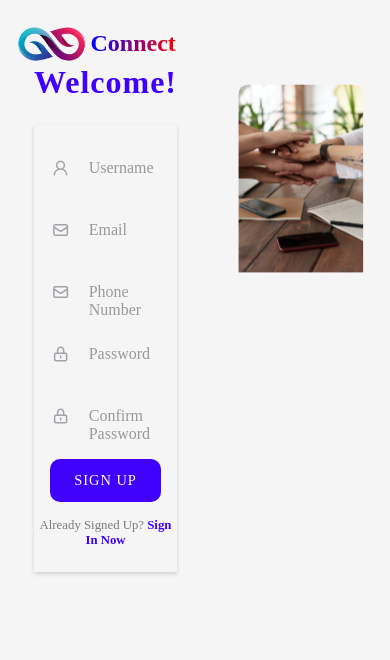
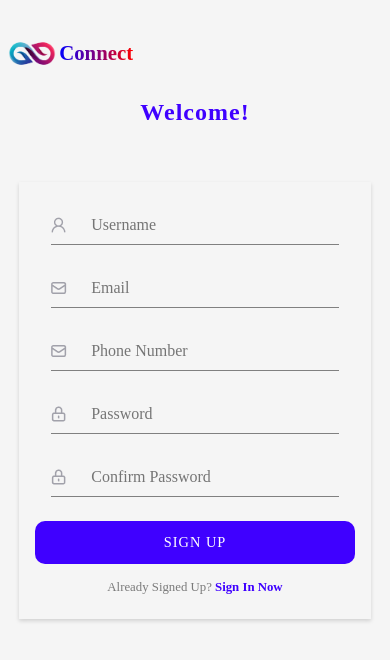
Before and after one commit to Samuellyworld/connectz, a React (Create React App) app in the folder client/: page /register in a window 390 px wide. Shown: the top 660 px of the page. Built offline with nearby package versions, Linux system fonts and the light colour scheme; a web font is replaced by a local one.

Commit message:
fix/fixing mobile responsive for sign up page 🥑

```diff
--- a/client/src/components/input-field.tsx
+++ b/client/src/components/input-field.tsx
@@ -87,12 +87,12 @@ const InputWithLabel : (props: any) => JSX.Element = (props : any) => {
       }}
       hasValue={hasValue}
       toValidate = {props.toValidate}
-
+      placeholder = {!inputValue ? props.theLabel : ""}
      />
-     <InputLabel htmlFor="input-field">{props.theLabel}</InputLabel>
+     <InputLabel htmlFor="input-field">{inputValue && props.theLabel}</InputLabel>
      <ErrorMessage>{error}</ErrorMessage>
      {props.errorMessage ? <ErrorMessage>{props.errorMessage}</ErrorMessage> : <></>}
-  </InputContainer>
+    </InputContainer>
   );
 };
 
--- a/client/src/components/sign-up.tsx
+++ b/client/src/components/sign-up.tsx
@@ -25,12 +25,6 @@ import {
 // import input field
 import InputWithLabel from "./input-field";
 
-import logo from '../../assets/logo.png';
-import LockIcon from '../../assets/LockIcon.png'
-import emailIcon from '../../assets/emailIcon.png'
-import Vector from '../../assets/Vector.png';
-import Image from '../../assets/connect.jpg'
-
 // sign up JSX building block
 const SignUp : () => JSX.Element = () => {
 
@@ -54,13 +48,15 @@ const SignUp : () => JSX.Element = () => {
 
   }
 
-  // buildiing block
+  // building block
   return (
     <SignUpContainer>
       <SignUpLeft>
       <LogoContainer>
           <LeftImageContainer>
-                <Logo src ='/assets/png/logo.png' />
+                <Logo src ='/assets/png/logo.png'
+                 style={{ width : "3rem"}}
+                 />
           </LeftImageContainer>
         <span className="text">Connect</span>
       </LogoContainer>
--- a/client/src/pages/sign-up.tsx
+++ b/client/src/pages/sign-up.tsx
@@ -1,10 +1,10 @@
 // import relevant component
 import SignUp from "../components/sign-up";
 
-const SignUpPage = () => {
+const SignUpPage : () => JSX.Element = () => {
     return (
         <SignUp/>
-    )
+     );
 }
 
 export default SignUpPage;
--- a/client/src/styles/form/input-field.styles.ts
+++ b/client/src/styles/form/input-field.styles.ts
@@ -5,8 +5,9 @@ import styled, {css} from "styled-components";
 // props types
 interface Props {
    hasValue : boolean,
-   toValidate :  boolean
+   toValidate :  boolean,
 }
+
 
 // input container styles
 export const InputContainer = styled.div`
@@ -15,13 +16,20 @@ export const InputContainer = styled.div`
 
 // input field styles field
 export const InputField = styled.input<Props>`
+  display : flex;
+  justify-content : center;
+  align-items: center;
   border: none;
   font-size: 1rem;
   padding: 10px;
-  width: 100%;
+  width: 90%;
   outline: none;
-  background-color:whitesmoke ;
+  background-color: whitesmoke;
+  border-bottom : solid 1px grey;
   padding-left: 2.5rem;
+
+  margin: auto;
+  font-family : TT firs, "sans-serif";
 
 
   &:focus {
@@ -38,6 +46,7 @@ export const InputField = styled.input<Props>`
         padding:0.1rem 0.2rem ;
         border-radius:1px ;
         top : 1px;
+        font-family : TT firs, "sans-serif";
       }
     `}
 `;
@@ -50,13 +59,14 @@ export const InputLabel = styled.label`
   font-size: 1rem;
   color: #999;
   transition: all 0.2s ease-out;
+  font-family : TT firs, "sans-serif";
 `;
 
 export const IconPNG = styled.img`
   position:absolute ;
   top : 50%;
   transform:translateY(-50%) ;
-  left:3% ;
+  left:  5% ;
 `
 
 export const ErrorMessage = styled.div`
@@ -66,4 +76,5 @@ export const ErrorMessage = styled.div`
   color: red; /* or any other color that you prefer */
   font-size: 0.8rem;
   font-weight: 200;
+  font-family : TT firs, "sans-serif";
 `;
--- a/client/src/styles/form/sign-up.styles.ts
+++ b/client/src/styles/form/sign-up.styles.ts
@@ -9,6 +9,7 @@ export const SignUpContainer = styled.div`
     position:relative;
     display: flex;
     flex-direction:row ;
+
 `
 // sign up left styles
 export const SignUpLeft = styled.div`
@@ -19,14 +20,23 @@ export const SignUpLeft = styled.div`
     height : 100%;
     width : 100%;
     padding : 1.5rem 1rem;
+    gap : 2rem;
 
-
+    @media screen and (max-width : 500px) {
+        padding : 0.5rem;
+        margin-top : 2rem;
+    }
 `
 // sign up right styles
 export const SignUpRight = styled.div`
     flex:1;
     height: 100vh;
     overflow:hidden ;
+    margin-top: 2rem;
+
+    @media screen and (max-width : 830px) {
+        display : none;
+    }
 `
 // sign up right mini styles
 export const SignUpRightMini = styled.div`
@@ -38,6 +48,13 @@ export const SignUpRightMini = styled.div`
     left : 50%;
     transform:translate(-50%, -50%) ;
     border-radius: 10px;
+
+    @media screen and (max-width: 1100px) and (min-width: 890px) {
+        width : 80%;
+    }
+    @media screen and (max-width : 890px) {
+        width: 90%;
+    }
 `
 // sign up right image styles
 export const RightImage = styled.img`
@@ -54,11 +71,16 @@ export const LogoContainer = styled.div`
         background: linear-gradient(to right, blue, red);
         -webkit-background-clip: text;
         -webkit-text-fill-color: transparent;
+
+        @media screen and (max-width : 600px) {
+            font-size : 1.3rem;
+        }
     }
 `
 // logo image styles
 export const LogoImage = styled.img`
-    height:25px ;
+    height: 25px ;
+
 `
 
 // welcome text styles
@@ -69,6 +91,10 @@ export const WelcomeText = styled.span`
     letter-spacing:1px ;
     font-weight: 600;
     color : #3F00FF;
+
+    @media screen and (max-width : 500px) {
+        font-size : 1.5rem;
+    }
 `
 // small container styles
 export const SmallerContainer = styled.div`
@@ -76,6 +102,10 @@ export const SmallerContainer = styled.div`
     width:80% ;
     padding:1.5rem 0;
     box-shadow: 0 2px 4px rgba(0, 0, 0, 0.15);
+
+    @media screen and (max-width : 600px) {
+        width : 94%;
+    }
 `
 // sign up form styles
 export const SignUpForm = styled.form`
```
